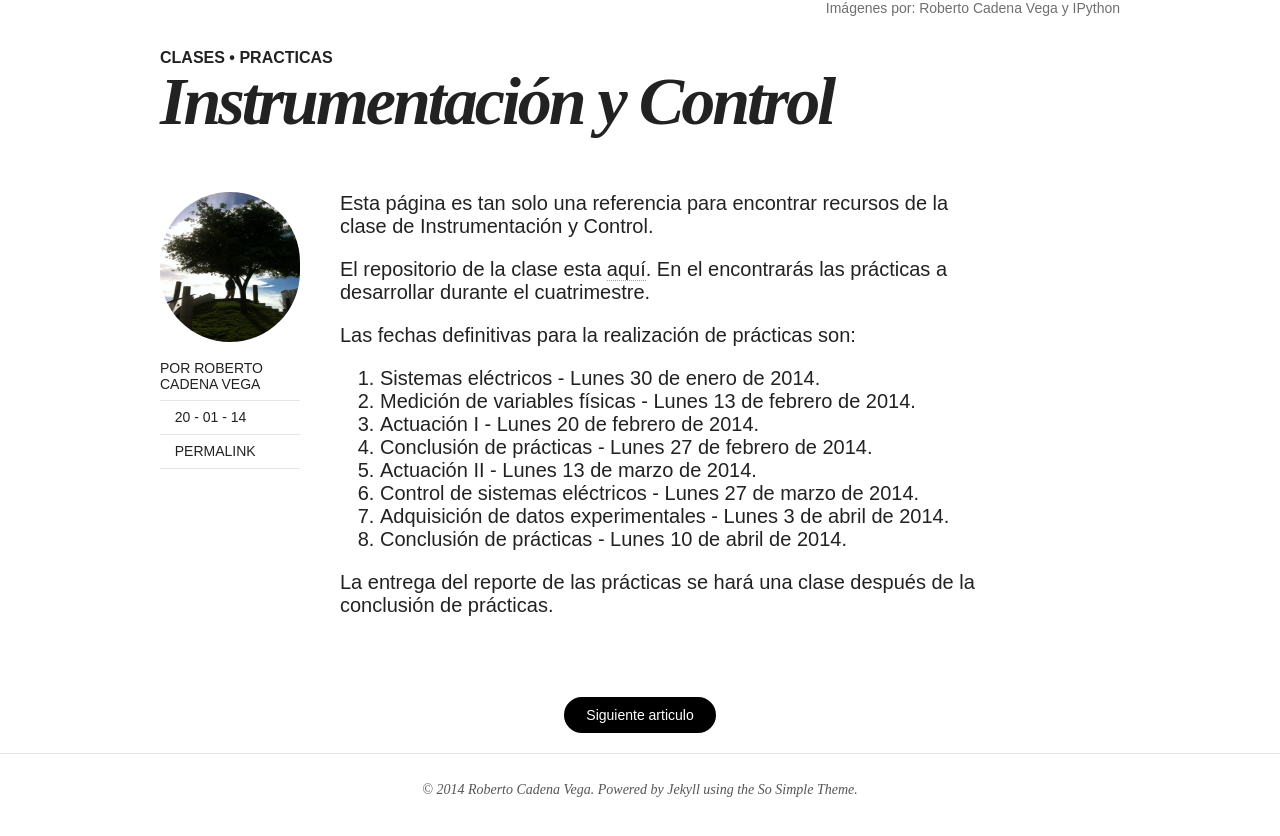
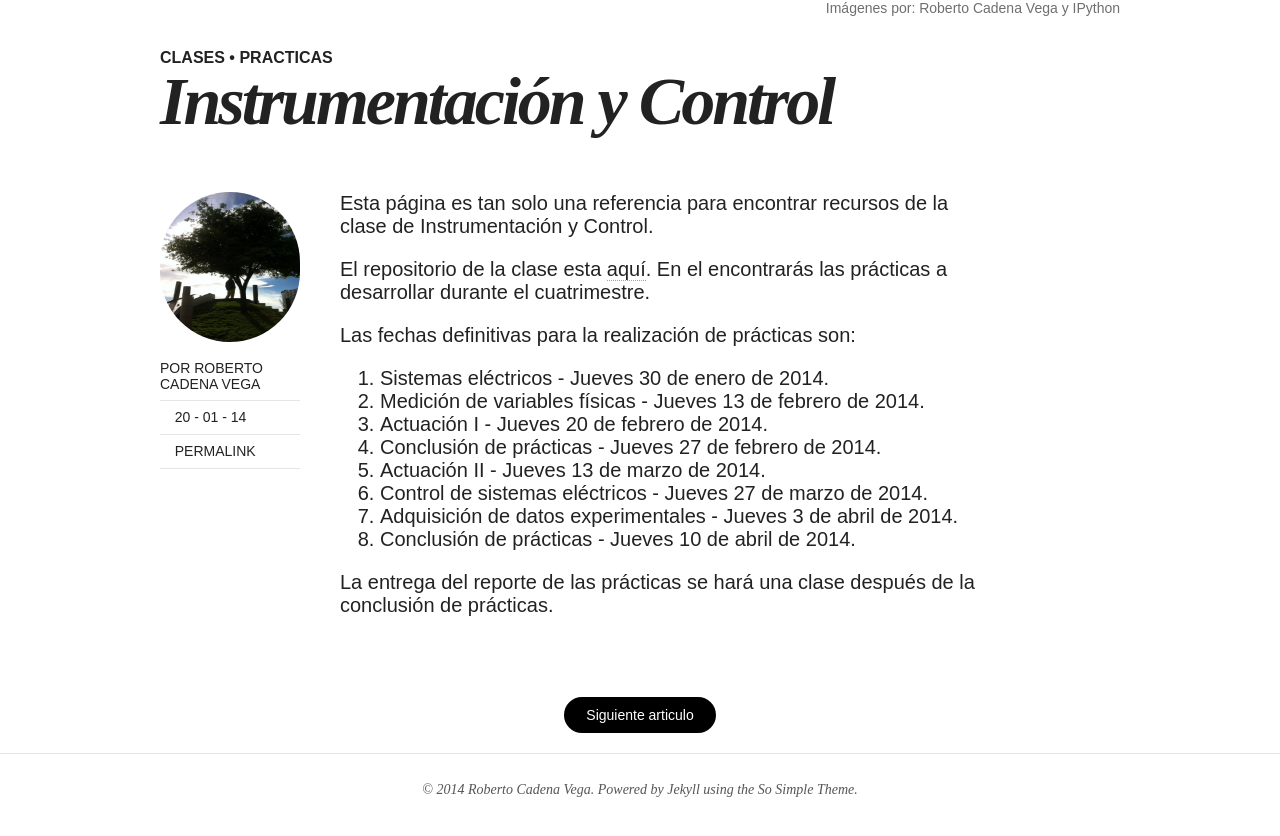
Before and after one commit to cad3na/robblack007.github.io, a Jekyll site: the page built from _posts/2014-01-20-instrumentacion-control.md, in a window 1280 px wide and 900 px high, scrolled down 673 px. Shown: the top 836 px of the window. Built offline with Jekyll 4.4.1, drawn with Linux system fonts in a browser that asks for light colours; nearby versions of some CDN libraries.

Commit message:
Se corrige el dia de la semana en las fechas de practicas para instrumentacion y control

```diff
--- a/_posts/2014-01-20-instrumentacion-control.md
+++ b/_posts/2014-01-20-instrumentacion-control.md
@@ -15,13 +15,13 @@ El repositorio de la clase esta [aquí](https://github.com/robblack007/clase-ins
 
 Las fechas definitivas para la realización de prácticas son:
 
-1. Sistemas eléctricos - Lunes 30 de enero de 2014.
-2. Medición de variables físicas - Lunes 13 de febrero de 2014.
-3. Actuación I - Lunes 20 de febrero de 2014.
-4. Conclusión de prácticas - Lunes 27 de febrero de 2014.
-5. Actuación II - Lunes 13 de marzo de 2014.
-6. Control de sistemas eléctricos - Lunes 27 de marzo de 2014.
-7. Adquisición de datos experimentales - Lunes 3 de abril de 2014.
-8. Conclusión de prácticas - Lunes 10 de abril de 2014.
+1. Sistemas eléctricos - Jueves 30 de enero de 2014.
+2. Medición de variables físicas - Jueves 13 de febrero de 2014.
+3. Actuación I - Jueves 20 de febrero de 2014.
+4. Conclusión de prácticas - Jueves 27 de febrero de 2014.
+5. Actuación II - Jueves 13 de marzo de 2014.
+6. Control de sistemas eléctricos - Jueves 27 de marzo de 2014.
+7. Adquisición de datos experimentales - Jueves 3 de abril de 2014.
+8. Conclusión de prácticas - Jueves 10 de abril de 2014.
 
 La entrega del reporte de las prácticas se hará una clase después de la conclusión de prácticas.
```
